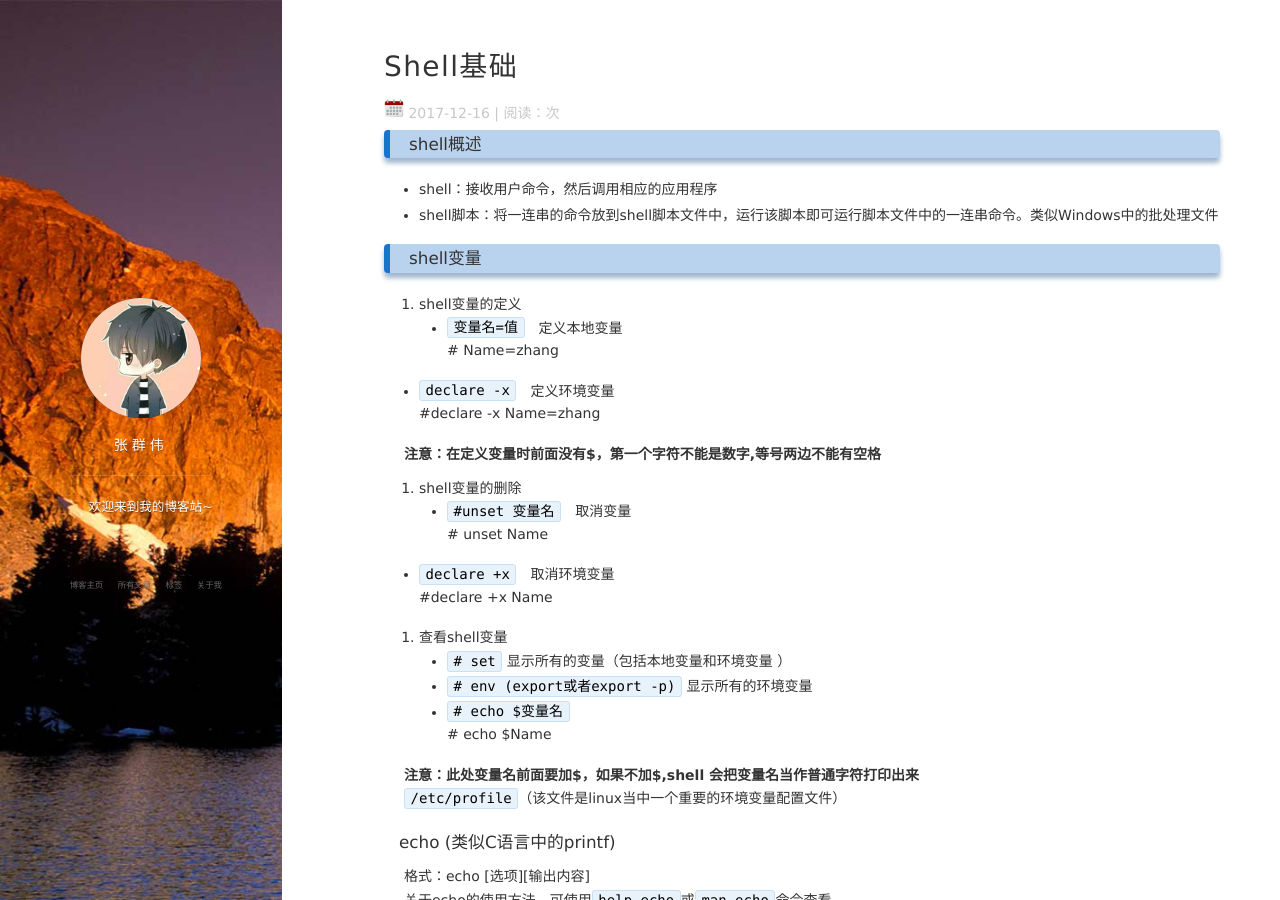
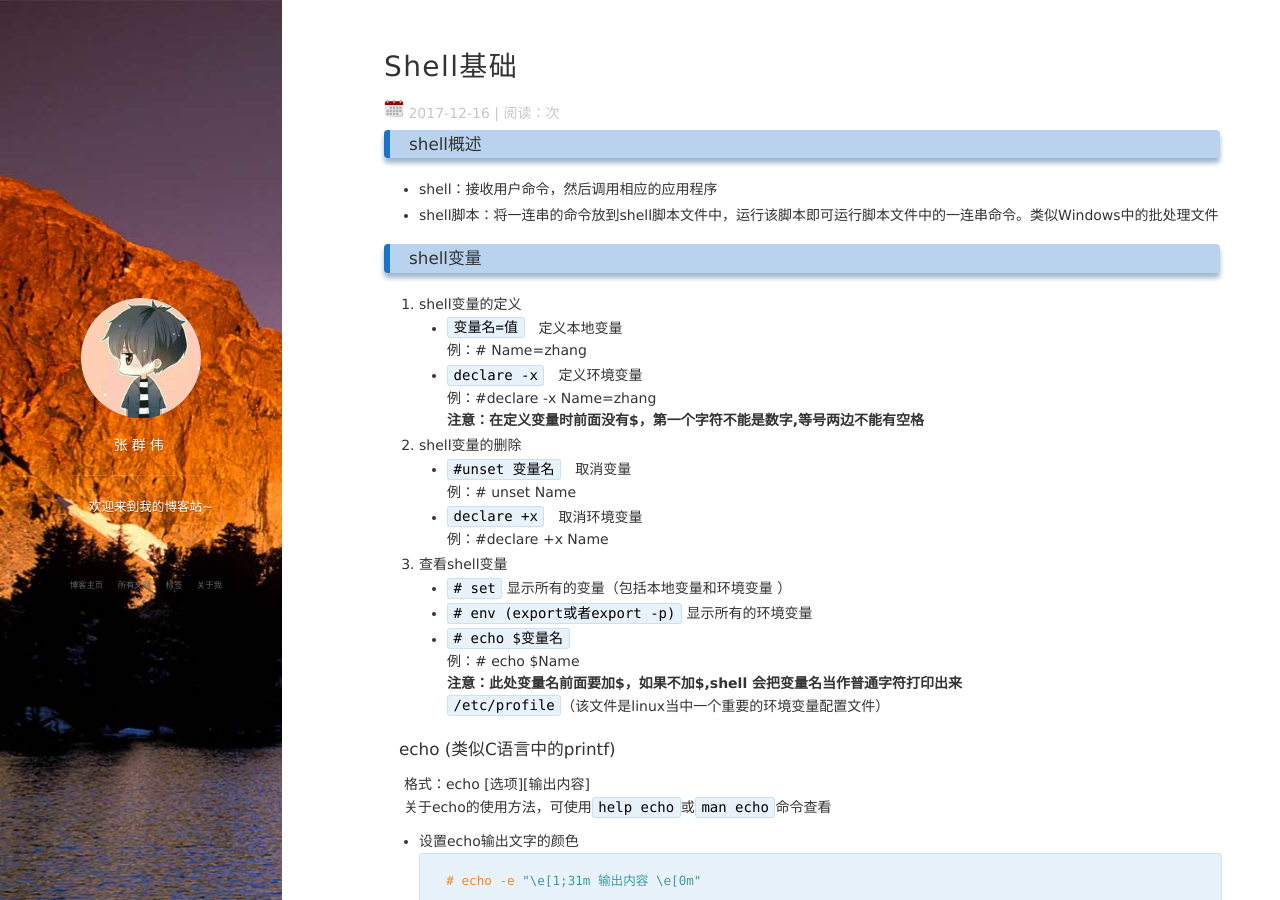
Before and after one commit to syhleo/zhangqunwei.github.io, a Jekyll site: the page built from _posts/2017-12-16-shell基础.md, in a window 1280 px wide and 900 px high. Built offline with Jekyll 4.4.1, drawn with Linux system fonts in a browser that asks for light colours; nearby versions of some CDN libraries; our own code applies the rules of GitHub Pages for plain Markdown files; comment, search, counter and statistics services are not loaded.

Commit message:
Update 2017-12-16-shell基础.md

```diff
--- a/_posts/2017-12-16-shell基础.md
+++ b/_posts/2017-12-16-shell基础.md
@@ -6,25 +6,20 @@
 ### shell变量
 1. shell变量的定义
  * `变量名=值`　定义本地变量
-        # Name=zhang
-
+        例：# Name=zhang
  * `declare -x`　定义环境变量
-        #declare -x Name=zhang
-
+        例：#declare -x Name=zhang
 **注意：在定义变量时前面没有$，第一个字符不能是数字,等号两边不能有空格**
 2. shell变量的删除
  * `#unset 变量名`　取消变量
-        # unset Name
-
+        例：# unset Name
  * `declare +x`　取消环境变量
-        #declare +x Name
-
+        例：#declare +x Name
 3. 查看shell变量
  * `# set` 显示所有的变量（包括本地变量和环境变量 ）
  * `# env (export或者export -p)`  显示所有的环境变量
  * `# echo $变量名`
-        # echo $Name
-
+        例：# echo $Name
 **注意：此处变量名前面要加$，如果不加$,shell 会把变量名当作普通字符打印出来**
 `/etc/profile`（该文件是linux当中一个重要的环境变量配置文件）
 
```
